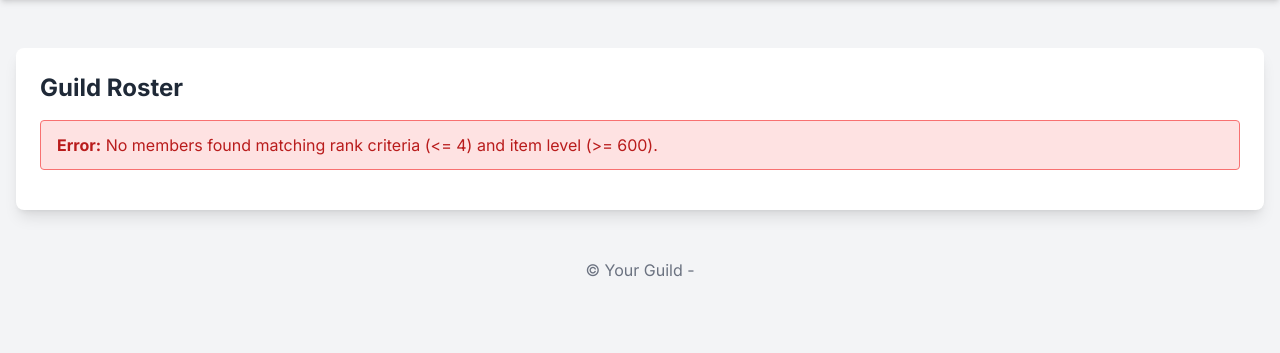
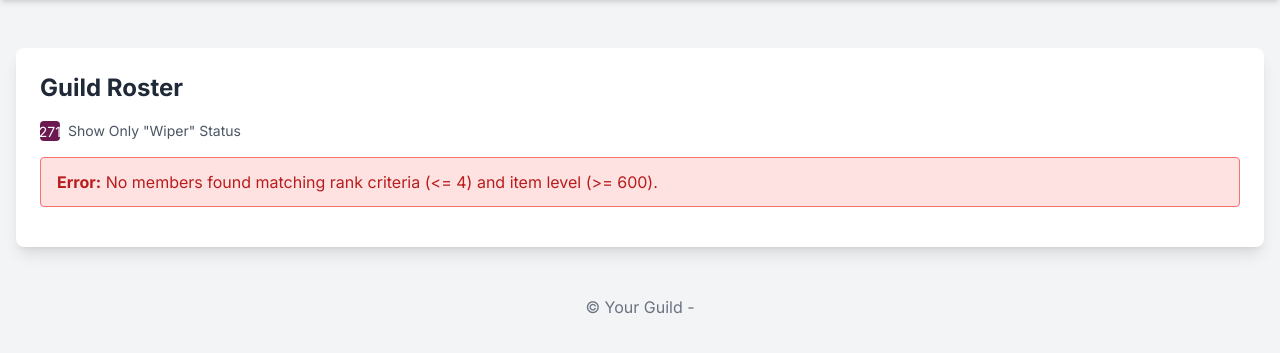
Before and after one commit to bpdaum/wipesontrash, a Flask app: page /roster in a window 1280 px wide. Shown: the part 72-425 px from the top of the page. Run offline with Flask 3, Linux system fonts and the light colour scheme; data that the repository does not hold is empty; some libraries are stand-ins or nearby versions.

Commit message:
Add roster filter

```diff
--- a/templates/roster.html
+++ b/templates/roster.html
@@ -10,45 +10,40 @@
     <link href="https://fonts.googleapis.com/css2?family=Inter:wght@400;500;600;700;800;900&display=swap" rel="stylesheet">
     <link rel="stylesheet" href="https://cdnjs.cloudflare.com/ajax/libs/font-awesome/6.5.1/css/all.min.css" integrity="sha512-DTOQO9RWCH3ppGqcWaEA1BIZOC6xxalwEsw9c2QQeAIftl+Vegovlnee1c9QX4TctnWMn13TZye+giMm8e2LwA==" crossorigin="anonymous" referrerpolicy="no-referrer" />
     <style>
-        /* Base styles */
         body { font-family: 'Inter', sans-serif; background-color: #f7fafc; /* gray-100 */ }
         th {
             text-align: left; padding: 0.5rem 0.75rem; background-color: #f7fafc; /* gray-100 */
             border-bottom: 2px solid #e2e8f0; /* gray-300 */ font-weight: 600; /* Semibold */
             white-space: nowrap;
         }
-        /* Clickable sortable headers */
         th.sortable { cursor: pointer; position: relative; }
         th.sortable:hover { background-color: #edf2f7; /* gray-200 */ }
-        /* Sort arrows */
         .sort-arrow {
             font-size: 0.8em; margin-left: 0.3em; color: #a0aec0; /* gray-500 */ position: absolute;
             right: 0.5rem; top: 50%; transform: translateY(-50%); width: 1em; text-align: center;
         }
         .sort-arrow.asc::after { content: '\25B2'; } /* Up arrow ▲ */
         .sort-arrow.desc::after { content: '\25BC'; } /* Down arrow ▼ */
-        /* Table cell styles */
         td { padding: 0.5rem 0.75rem; border-bottom: 1px solid #e2e8f0; /* gray-300 */ vertical-align: middle; }
         tr:last-child td { border-bottom: none; }
-        /* Utility styles */
         .na-value { color: #a0aec0; /* gray-500 */ font-style: italic; }
         .armory-link { color: #2b6cb0; /* blue-700 */ text-decoration: none; }
         .armory-link:hover { color: #2c5282; /* blue-800 */ text-decoration: underline; }
         .role-icon { font-size: 1.1rem; width: 1.5em; text-align: center; display: inline-block; }
         .role-dps { color: #c53030; } .role-healer { color: #2f855a; } .role-tank { color: #2b6cb0; } .role-unknown { color: #a0aec0; }
 
-        /* Styles for Editing (shared for spec and status) */
+        /* Styles for Editing */
         .display-value { display: inline-block; margin-right: 5px;}
         .edit-btn {
             cursor: pointer; color: #a0aec0; font-size: 0.8em; vertical-align: middle; display: inline-block;
             padding: 1px 3px; border-radius: 3px; margin-left: 4px;
         }
         .edit-btn:hover { color: #4a5568; background-color: #e2e8f0;}
-        .edit-control { /* Common class for selects */
+        .edit-control {
             display: none; padding: 2px 4px; border: 1px solid #cbd5e0; border-radius: 4px;
             font-size: 0.9em; vertical-align: middle; margin-left: 5px; max-width: 150px;
         }
-        .edit-container { display: inline-block; } /* Container for select and save/cancel */
+        .edit-container { display: inline-block; }
         .save-btn, .cancel-btn {
             display: none; margin-left: 5px; padding: 1px 4px; font-size: 0.8em; border-radius: 3px; cursor: pointer;
             vertical-align: middle; border: 1px solid transparent;
@@ -64,6 +59,39 @@
         .status-member { color: #38a169; }
         .status-wiping-alt { color: #718096; }
 
+        /* Filter Toggle Styling */
+        .filter-toggle-label {
+            display: flex;
+            align-items: center;
+            cursor: pointer;
+            font-size: 0.875rem; /* text-sm */
+            color: #4a5563; /* gray-700 */
+        }
+        .filter-toggle-label input[type="checkbox"] {
+            appearance: none;
+            -webkit-appearance: none;
+            height: 1.25rem; /* h-5 */
+            width: 1.25rem; /* w-5 */
+            border: 2px solid #cbd5e0; /* border-gray-300 */
+            border-radius: 0.25rem; /* rounded */
+            margin-right: 0.5rem; /* mr-2 */
+            position: relative;
+            outline: none;
+            transition: background-color 0.2s ease, border-color 0.2s ease;
+        }
+        .filter-toggle-label input[type="checkbox"]:checked {
+            background-color: #6B1A51; /* Custom purple */
+            border-color: #6B1A51;
+        }
+        .filter-toggle-label input[type="checkbox"]:checked::after {
+            content: '\u2713'; /* Checkmark */
+            font-size: 0.875rem;
+            color: white;
+            position: absolute;
+            top: 50%;
+            left: 50%;
+            transform: translate(-50%, -50%);
+        }
     </style>
 </head>
 <body class="bg-gray-100 text-gray-800">
@@ -94,6 +122,12 @@
                  {% endif %}
             </div>
 
+            <div class="mb-4">
+                <label for="wiperFilter" class="filter-toggle-label">
+                    <input type="checkbox" id="wiperFilter" checked>
+                    Show Only "Wiper" Status
+                </label>
+            </div>
             {% if error_message %}
             <div class="bg-red-100 border border-red-400 text-red-700 px-4 py-3 rounded relative mb-4" role="alert">
                 <strong class="font-bold">Error:</strong>
@@ -114,14 +148,14 @@
                             <th class="sortable" data-column-index="5" data-sort-type="number">Item Level <span class="sort-arrow"></span></th>
                             <th class="sortable" data-column-index="6" data-sort-type="string">Status <span class="sort-arrow"></span></th>
                             <th class="sortable" data-column-index="7" data-sort-type="string">Progression <span class="sort-arrow"></span></th>
-                            <th class="sortable" data-column-index="8" data-sort-type="number">Attendance <span class="sort-arrow"></span></th> {# NEW #}
+                            <th class="sortable" data-column-index="8" data-sort-type="number">Attendance <span class="sort-arrow"></span></th>
                             <th class="sortable" data-column-index="9" data-sort-type="number">Rank <span class="sort-arrow"></span></th>
                         </tr>
                     </thead>
                     <tbody id="rosterBody">
                         {% for member in members %}
-                        {# Add character and class IDs to the row for JavaScript access #}
-                        <tr data-character-id="{{ member.id }}" data-class-id="{{ member.class_id }}" data-api-spec="{{ member.spec_name }}">
+                        {# Added data-status attribute to the row #}
+                        <tr data-character-id="{{ member.id }}" data-class-id="{{ member.class_id }}" data-api-spec="{{ member.spec_name }}" data-status="{{ member.status }}">
                             <td>
                                 <a href="https://worldofwarcraft.blizzard.com/{{ wow_locale }}/character/{{ wow_region }}/{{ member.realm_slug }}/{{ member.name | urlencode }}"
                                    target="_blank" rel="noopener noreferrer" class="armory-link">
@@ -180,12 +214,11 @@
                             <td>
                                 {% if member.raid_progression == "N/A" or member.raid_progression is none %} <span class="na-value">N/A</span> {% else %} {{ member.raid_progression }} {% endif %}
                             </td>
-                            {# NEW: Attendance Percentage Cell #}
                             <td>
                                 {% if member.raid_attendance_percentage is none %}
                                     <span class="na-value">N/A</span>
                                 {% else %}
-                                    {{ "%.1f%%" | format(member.raid_attendance_percentage) }} {# Format as percentage with 1 decimal place #}
+                                    {{ "%.1f%%" | format(member.raid_attendance_percentage) }}
                                 {% endif %}
                             </td>
                             <td>{{ member.rank }}</td>
@@ -205,12 +238,10 @@
     </footer>
 
     <script>
-        // Parse the spec data passed from Flask
         const allSpecsByClass = JSON.parse('{{ all_specs_by_class | safe }}' || '{}');
-
-        // --- Role Determination Logic ---
         const tankSpecs = ["Blood", "Protection", "Guardian", "Brewmaster", "Vengeance"];
         const healerSpecs = ["Holy", "Discipline", "Restoration", "Mistweaver", "Preservation"];
+
         function getRoleFromSpec(specName) { /* ... as before ... */
              if (!specName || specName === 'N/A') return 'Unknown';
             if (tankSpecs.includes(specName)) return 'Tank';
@@ -230,12 +261,10 @@
             icon.classList.add(iconClass, colorClass);
             icon.setAttribute('title', title);
         }
-
-        // --- Function to update status display style ---
-        function updateStatusDisplay(displaySpan, newStatus) {
+        function updateStatusDisplay(displaySpan, newStatus) { /* ... as before ... */
              const innerSpan = displaySpan.querySelector('span');
              if (!innerSpan) return;
-             innerSpan.className = ''; // Clear all classes first
+             innerSpan.className = '';
              if (newStatus) {
                  const statusClass = 'status-' + newStatus.toLowerCase().replace(' ', '-');
                  innerSpan.classList.add(statusClass);
@@ -243,16 +272,38 @@
              innerSpan.textContent = newStatus || 'Unknown';
         }
 
+        // --- NEW: Wiper Filter Functionality ---
+        const wiperFilterCheckbox = document.getElementById('wiperFilter');
+        const rosterTableBody = document.getElementById('rosterBody');
+
+        function applyWiperFilter() {
+            if (!rosterTableBody || !wiperFilterCheckbox) return;
+            const showOnlyWipers = wiperFilterCheckbox.checked;
+            const rows = rosterTableBody.querySelectorAll('tr');
+
+            rows.forEach(row => {
+                const status = row.dataset.status; // Get status from data attribute
+                if (showOnlyWipers) {
+                    if (status === 'Wiper') {
+                        row.style.display = ''; // Show row
+                    } else {
+                        row.style.display = 'none'; // Hide row
+                    }
+                } else {
+                    row.style.display = ''; // Show all rows if filter is off
+                }
+            });
+        }
 
         // --- Main Script Logic ---
         document.addEventListener('DOMContentLoaded', function() {
             const table = document.getElementById('rosterTable');
-            const tableBody = document.getElementById('rosterBody');
-            if (!table || !tableBody) { console.error("Roster table or body not found!"); return; }
+            // const tableBody = document.getElementById('rosterBody'); // Already defined above
+            if (!table || !rosterTableBody) { console.error("Roster table or body not found!"); return; }
             const headers = table.querySelectorAll('th.sortable');
             let currentSort = { column: -1, ascending: true };
 
-            // --- Sorting Event Listeners ---
+            // Sorting Event Listeners
             headers.forEach(header => {
                 header.addEventListener('click', function() {
                     const columnIndex = parseInt(this.dataset.columnIndex);
@@ -264,20 +315,25 @@
                 });
             });
 
-            // --- Editing Event Listeners (using event delegation) ---
-            tableBody.addEventListener('click', function(event) {
-                // Spec Editing
+            // Editing Event Listeners
+            rosterTableBody.addEventListener('click', function(event) {
                 if (event.target.classList.contains('edit-spec-btn')) { startEdit(event.target, 'spec'); }
                 else if (event.target.classList.contains('spec-save-btn')) { saveEdit(event.target, 'spec'); }
                 else if (event.target.classList.contains('spec-cancel-btn')) { cancelEdit(event.target, 'spec'); }
-                // Status Editing
                 else if (event.target.classList.contains('edit-status-btn')) { startEdit(event.target, 'status'); }
                 else if (event.target.classList.contains('status-save-btn')) { saveEdit(event.target, 'status'); }
                 else if (event.target.classList.contains('status-cancel-btn')) { cancelEdit(event.target, 'status'); }
             });
 
-            // --- Generic Editing Functions ---
-            function startEdit(editButton, type) { // type is 'spec' or 'status'
+            // --- NEW: Wiper Filter Initial Apply and Event Listener ---
+            if (wiperFilterCheckbox) {
+                applyWiperFilter(); // Apply filter on page load (default is checked)
+                wiperFilterCheckbox.addEventListener('change', applyWiperFilter);
+            }
+            // --- END NEW ---
+
+            // Generic Editing Functions
+            function startEdit(editButton, type) {
                 const td = editButton.closest('td');
                 const tr = editButton.closest('tr');
                 const displaySpan = td.querySelector(`.${type}-display`);
@@ -286,34 +342,21 @@
                 const saveBtn = selectContainer.querySelector(`.${type}-save-btn`);
                 const cancelBtn = selectContainer.querySelector(`.${type}-cancel-btn`);
                 const statusSpan = td.querySelector(`.${type}-update-status`);
+                const currentDisplayedValue = (type === 'status') ? displaySpan.querySelector('span').textContent.trim() : displaySpan.textContent.trim();
 
-                // Find the inner span for status to get the correct text value
-                const currentDisplayedValue = (type === 'status')
-                    ? displaySpan.querySelector('span').textContent.trim()
-                    : displaySpan.textContent.trim();
-
-
-                // Populate dropdown if it's for spec
                 if (type === 'spec') {
                     const classId = tr.dataset.classId;
                     const specsForClass = allSpecsByClass[classId] || [];
-                    select.innerHTML = '<option value="">-- Use API Spec --</option>'; // Option to clear override
+                    select.innerHTML = '<option value="">-- Use API Spec --</option>';
                     specsForClass.forEach(spec => {
                         const option = document.createElement('option');
                         option.value = spec.name; option.textContent = spec.name;
-                        if (currentDisplayedValue === spec.name && !displaySpan.querySelector('.na-value')) {
-                            option.selected = true;
-                        }
+                        if (currentDisplayedValue === spec.name && !displaySpan.querySelector('.na-value')) { option.selected = true; }
                         select.appendChild(option);
                     });
                 } else if (type === 'status') {
-                     // Pre-select current status for Status dropdown
-                     Array.from(select.options).forEach(option => {
-                         option.selected = (option.value === currentDisplayedValue);
-                     });
+                     Array.from(select.options).forEach(option => { option.selected = (option.value === currentDisplayedValue); });
                 }
-
-                // Show editing UI
                 displaySpan.style.display = 'none'; editButton.style.display = 'none';
                 selectContainer.style.display = 'inline-block'; select.style.display = 'inline-block';
                 saveBtn.style.display = 'inline-block'; cancelBtn.style.display = 'inline-block';
@@ -330,7 +373,7 @@
                  editButton.style.display = 'inline-block';
             }
 
-            function saveEdit(saveButton, type) { // type is 'spec' or 'status'
+            function saveEdit(saveButton, type) {
                 const td = saveButton.closest('td');
                 const tr = saveButton.closest('tr');
                 const select = td.querySelector(`.${type}-select`);
@@ -338,12 +381,9 @@
                 const characterId = tr.dataset.characterId;
                 const selectedValue = select.value;
 
-                if (!characterId) { /* ... error handling ... */ return; }
+                if (!characterId) { return; }
                 statusSpan.textContent = 'Saving...'; statusSpan.style.color = '#4a5568';
-
-                // Determine endpoint and payload based on type
-                let endpoint = '';
-                let payload = {};
+                let endpoint = ''; let payload = {};
                 if (type === 'spec') {
                     endpoint = '/update_spec';
                     payload = { character_id: parseInt(characterId), spec_name: selectedValue };
@@ -358,31 +398,25 @@
                     body: JSON.stringify(payload)
                 })
                 .then(response => {
-                    if (!response.ok) {
-                         return response.json().then(errData => { throw new Error(errData.description || `HTTP error ${response.status}`); })
-                                           .catch(() => { throw new Error(`HTTP error ${response.status}`); });
-                    }
+                    if (!response.ok) { throw new Error(`HTTP error ${response.status}`); }
                     return response.json();
                 })
                 .then(data => {
                     if (data.success) {
                         statusSpan.textContent = 'Saved!'; statusSpan.style.color = 'green';
                         const displaySpan = td.querySelector(`.${type}-display`);
-
                         if (type === 'spec') {
                             const apiSpecName = tr.dataset.apiSpec;
                             let finalSpecName = selectedValue ? selectedValue : apiSpecName;
-                            // Update display text
                             displaySpan.textContent = (finalSpecName && finalSpecName !== "N/A") ? finalSpecName : '';
                             if (!displaySpan.textContent) displaySpan.innerHTML = '<span class="na-value">N/A</span>';
-                            // Update role icon
                             const newRole = getRoleFromSpec(finalSpecName);
                             updateRoleIcon(tr, newRole);
                         } else if (type === 'status') {
-                             // Update status display text and style
-                             updateStatusDisplay(displaySpan, selectedValue); // Pass the outer span
+                             updateStatusDisplay(displaySpan, selectedValue);
+                             tr.dataset.status = selectedValue; // Update data attribute for filter
+                             applyWiperFilter(); // Re-apply filter after status change
                         }
-
                         setTimeout(() => { cancelEdit(saveButton, type); statusSpan.textContent = ''; }, 1500);
                     } else { throw new Error(data.message || "Unknown error saving data."); }
                 })
@@ -409,9 +443,8 @@
                     const iconA = cellA.querySelector('i'); const iconB = cellB.querySelector('i');
                     valueA = iconA ? iconA.getAttribute('title') || 'Unknown/N/A' : 'Unknown/N/A';
                     valueB = iconB ? iconB.getAttribute('title') || 'Unknown/N/A' : 'Unknown/N/A';
-                } else { // Other columns (including Status at index 6 and Attendance at index 8)
-                    // For status column, get text from the inner span if it exists
-                    const innerSpanA = cellA.querySelector('.display-value span');
+                } else { // Other columns
+                    const innerSpanA = cellA.querySelector('.display-value span'); // Check for styled status span
                     const innerSpanB = cellB.querySelector('.display-value span');
                     valueA = innerSpanA ? innerSpanA.textContent.trim() : (cellA.querySelector('.na-value') ? 'N/A' : cellA.textContent.trim());
                     valueB = innerSpanB ? innerSpanB.textContent.trim() : (cellB.querySelector('.na-value') ? 'N/A' : cellB.textContent.trim());
@@ -420,8 +453,7 @@
                 const isValueBNa = valueB === 'N/A' || valueB === 'Unknown/N/A';
                 if (isValueANa && isValueBNa) return 0; if (isValueANa) return 1; if (isValueBNa) return -1;
                 if (sortType === 'number') {
-                    // For percentage, remove '%' and convert to float
-                    if (columnIndex === 8) { // Attendance column
+                    if (columnIndex === 8) { // Attendance column (index 8)
                         valueA = parseFloat(valueA.replace('%','')) || 0;
                         valueB = parseFloat(valueB.replace('%','')) || 0;
                     } else {
```
